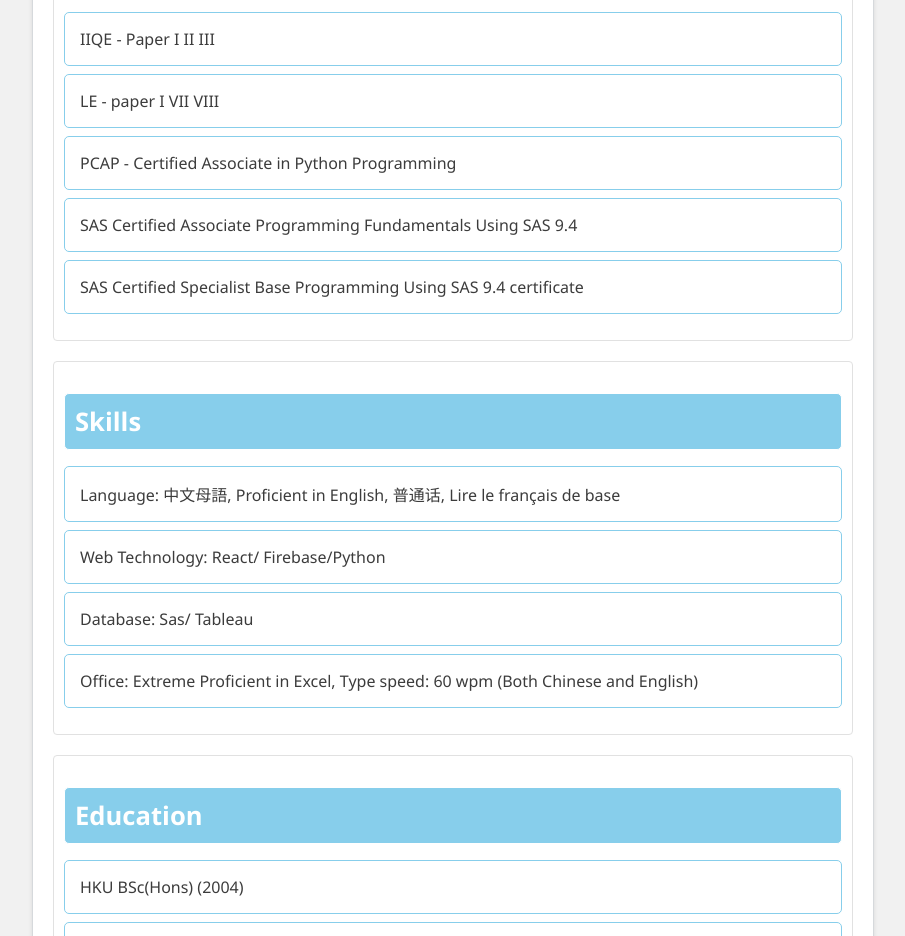
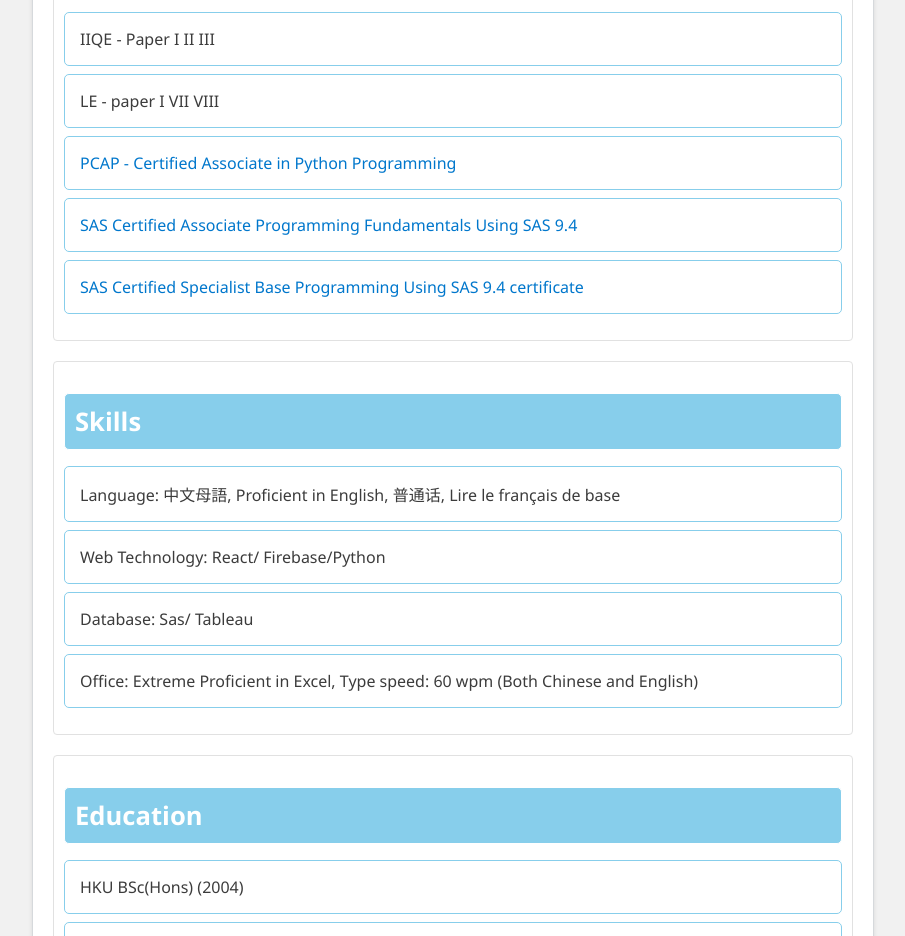
Before and after one commit to esotericelf/jimwan_react, a React (Create React App) app: page / in a window 1280 px wide. Shown: the part 1020-1956 px from the top of the page, without its empty margins (187-1092 px from the left). Built offline with nearby package versions, Linux system fonts and the light colour scheme.

Commit message:
credyl link added

```diff
--- a/src/App.js
+++ b/src/App.js
@@ -50,7 +50,7 @@ function Introduction() {
     <section id="about">
       <div>
         <h1>Who am I?</h1>
-        <Modal content="This is how fast I type">
+        <Modal content="This is how fast I type. People with effieiciency mindset value time">
           <TypingEffect text="This is Jim Wan. Jim has a passion in data and finance." speed={30} className='quote' loop={true} />
         </Modal >
       </div>
@@ -79,9 +79,9 @@ function Certification() {
       <ul>
         <li>IIQE - Paper I II III</li>
         <li>LE - paper I VII VIII</li>
-        <li>PCAP - Certified Associate in Python Programming</li>
-        <li>SAS Certified Associate Programming Fundamentals Using SAS 9.4</li>
-        <li>SAS Certified Specialist Base Programming Using SAS 9.4 certificate</li>
+        <li><a href="https://www.credly.com/badges/7db6ff85-3e8a-425c-ab89-3e82c323ab81/public_url" target="_blank">PCAP - Certified Associate in Python Programming</a></li>
+        <li><a href="https://www.credly.com/badges/cc6e0f5d-2382-4613-9017-7ac52ce8636f/public_url" target="_blank">SAS Certified Associate Programming Fundamentals Using SAS 9.4</a></li>
+        <li><a href="https://www.credly.com/badges/9612a01e-4f6a-490e-9883-bd6f3e391692/public_url" target="_blank">SAS Certified Specialist Base Programming Using SAS 9.4 certificate</a></li>
       </ul>
     </section>
   );
```
